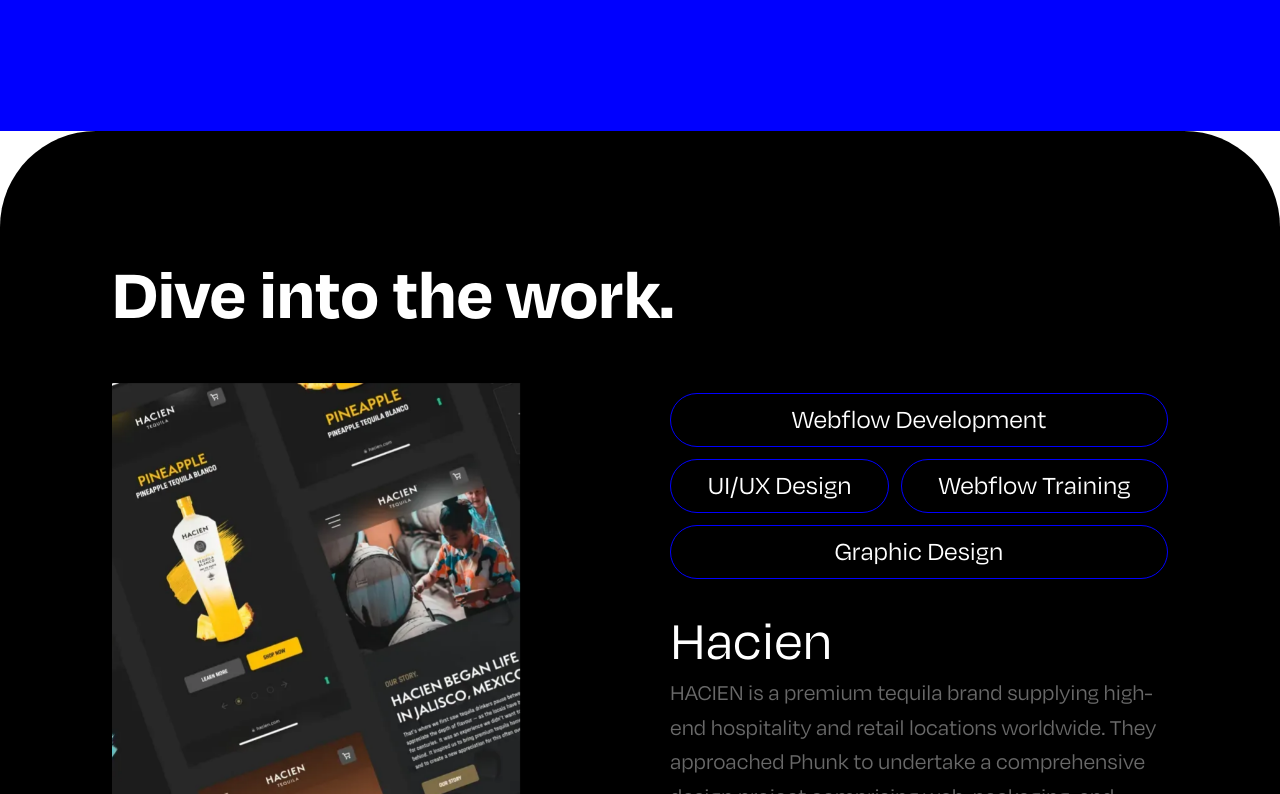
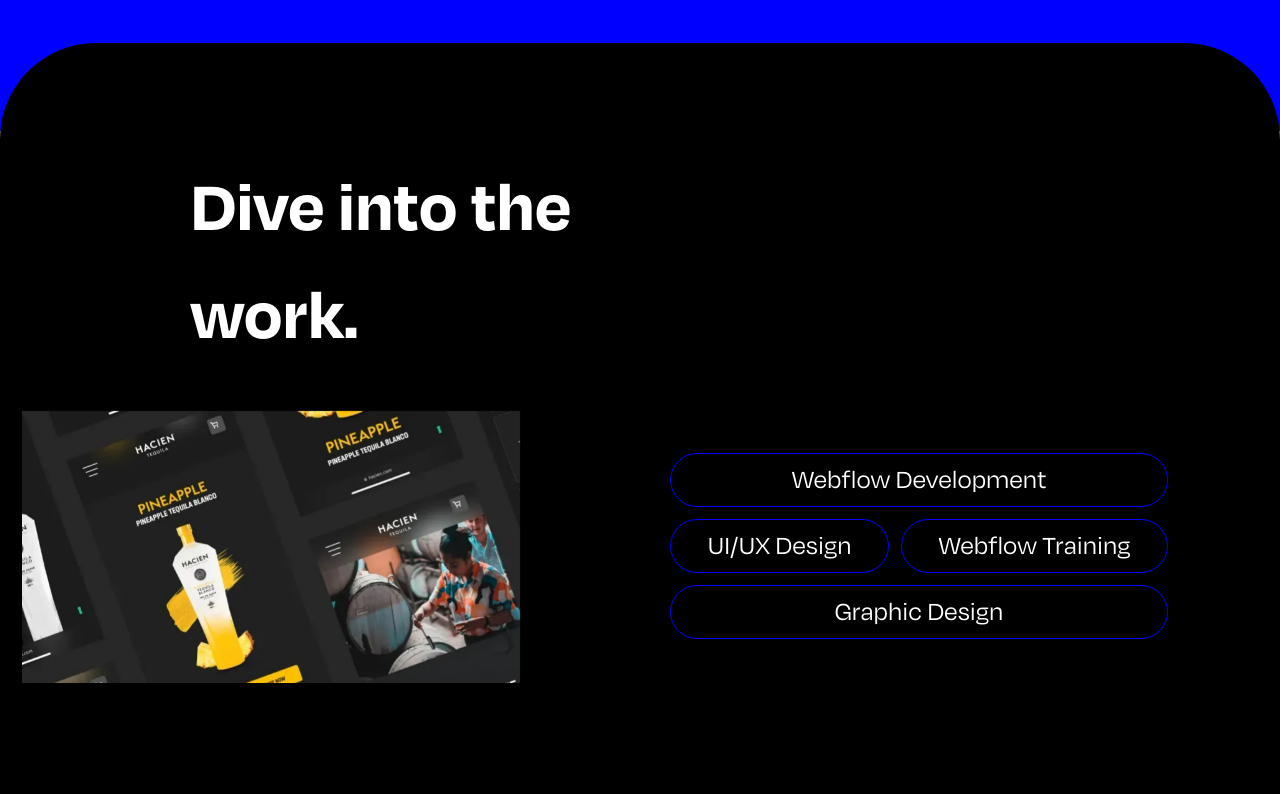
Before and after one commit to marketLube/Marketlub, a React (Vite) app: page / in a window 1280 px wide. Shown: the part 1846-2640 px from the top of the page. Built offline with nearby package versions, Linux system fonts and the light colour scheme.

Commit message:
changes on this branch

```diff
--- a/sass/page/Section4/work.scss
+++ b/sass/page/Section4/work.scss
@@ -1,22 +1,26 @@
 .work-section {
-  padding: 7rem;
-  background-color: #000;
-  color: #fff;
   border-top-left-radius: 6rem;
   border-top-right-radius: 6rem;
-  // margin-top: -88px;
+  background-color: #000;
+  height: 120vh;
+  margin-top: -5.5rem;
+  position: sticky;
+  top: 0;
 
   &__scroll-container {
+    padding: 7rem 7rem 5rem 7rem;
     scrollbar-width: none;
     -ms-overflow-style: none;
     display: grid;
     grid-template-columns: 1fr 1fr;
     grid-auto-rows: auto;
     overflow-y: scroll;
-    height: 70vh;
+    height: 80vh;
     gap: 60px;
     row-gap: 40px;
     scroll-behavior: smooth;
+    scrollbar-width: none;
+    -ms-overflow-style: none;
   }
 
   &__scroll-container::-webkit-scrollbar {
@@ -25,9 +29,10 @@
 
   &__imageDiv {
     grid-column: 1 / 2;
-    // position: sticky !important;
+    position: sticky;
     top: 0;
     text-align: center;
+    scroll-behavior: smooth;
   }
 
   &__workImage {
@@ -84,6 +89,8 @@
   }
 
   &__rightBottomDiv {
+    margin-top: 1rem;
+    padding-top: 2rem;
     grid-column: 2 / 3;
     gap: 1.875rem;
     flex-direction: column;
@@ -92,7 +99,9 @@
     height: 65vh;
     display: flex;
     margin-top: 10px;
-    // width: 60%;
+    position: sticky;
+    background-color: #000;
+    scroll-behavior: smooth;
   }
 
   &__linktag {
@@ -107,8 +116,10 @@
 
   &__title {
     font-size: 4.5rem;
-    margin-bottom: 2rem;
+    margin-left: 4.9rem;
     font-weight: bold;
+    color: #fff;
+    text-align: start;
   }
 
   &__content {
--- a/src/SectionFour/WorkSection.jsx
+++ b/src/SectionFour/WorkSection.jsx
@@ -1,3 +1,4 @@
+import React from "react";
 import Image1 from "../assets/images/image1.jpg";
 import Image2 from "../assets/images/image2.jpg";
 import Image3 from "../assets/images/image3.jpg";
@@ -75,13 +76,10 @@
       link: "https://www.phunk.co.uk/work/honest-watch-dealer",
     },
   ];
-
   return (
     <div className="work-section">
-      <div>
+      <div className="work-section__scroll-container container">
         <h1 className="work-section__title">Dive into the work.</h1>
-      </div>
-      <div className="work-section__scroll-container container">
         {items.map((item, index) => (
           <>
             <div className="work-section__imageDiv">
--- a/styles/sassStyle.css
+++ b/styles/sassStyle.css
@@ -211,31 +211,38 @@
 }
 
 .work-section {
-  padding: 7rem;
-  background-color: #000;
-  color: #fff;
   border-top-left-radius: 6rem;
   border-top-right-radius: 6rem;
+  background-color: #000;
+  height: 120vh;
+  margin-top: -5.5rem;
+  position: sticky;
+  top: 0;
 }
 .work-section__scroll-container {
+  padding: 7rem 7rem 5rem 7rem;
   scrollbar-width: none;
   -ms-overflow-style: none;
   display: grid;
   grid-template-columns: 1fr 1fr;
   grid-auto-rows: auto;
   overflow-y: scroll;
-  height: 70vh;
+  height: 80vh;
   gap: 60px;
   row-gap: 40px;
   scroll-behavior: smooth;
+  scrollbar-width: none;
+  -ms-overflow-style: none;
 }
 .work-section__scroll-container::-webkit-scrollbar {
   display: none;
 }
 .work-section__imageDiv {
   grid-column: 1/2;
+  position: sticky;
   top: 0;
   text-align: center;
+  scroll-behavior: smooth;
 }
 .work-section__workImage {
   width: 100%;
@@ -285,6 +292,8 @@
   text-align: center;
 }
 .work-section__rightBottomDiv {
+  margin-top: 1rem;
+  padding-top: 2rem;
   grid-column: 2/3;
   gap: 1.875rem;
   flex-direction: column;
@@ -293,6 +302,9 @@
   height: 65vh;
   display: flex;
   margin-top: 10px;
+  position: sticky;
+  background-color: #000;
+  scroll-behavior: smooth;
 }
 .work-section__linktag {
   border-bottom: 1px solid white;
@@ -305,8 +317,10 @@
 }
 .work-section__title {
   font-size: 4.5rem;
-  margin-bottom: 2rem;
+  margin-left: 4.9rem;
   font-weight: bold;
+  color: #fff;
+  text-align: start;
 }
 .work-section__content {
   display: flex;
```
Also changed, not shown: 1 other file (tests, documents, lock files or other folders).
